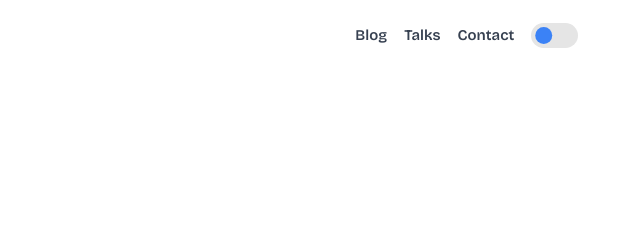
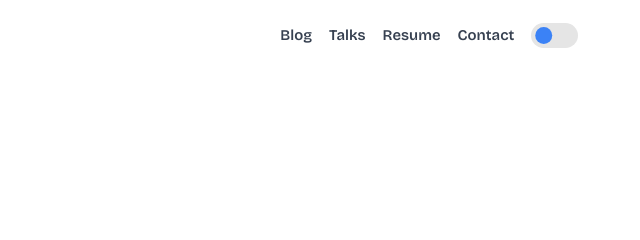
Before and after one commit to yamanidev/mohamedyamani.com, an Astro site: page / in a window 1280 px wide. Shown: the top 240 px of the page, 640-1280 px from the left. Built offline with nearby package versions, Linux system fonts and the light colour scheme; Astro itself is replaced by a stand-in of ours; a web font is replaced by a local one.

Commit message:
feat: add the Resume link to the footer and navbar

```diff
--- a/src/components/Footer.astro
+++ b/src/components/Footer.astro
@@ -15,6 +15,10 @@ const WEBSITE_LINKS = [
   {
     text: "Talks",
     link: "/talks/",
+  },
+  {
+    text: "Resume",
+    link: "/resume/",
   },
   {
     text: "Categories",
--- a/src/components/Navbar.astro
+++ b/src/components/Navbar.astro
@@ -39,6 +39,9 @@ import Logo from "./svg/Logo.astro";
               <NavbarLink href="/talks/">Talks</NavbarLink>
             </li>
             <li>
+              <NavbarLink href="/resume/">Resume</NavbarLink>
+            </li>
+            <li>
               <NavbarLink href="/contact/">Contact</NavbarLink>
             </li>
           </ul>
@@ -60,6 +63,9 @@ import Logo from "./svg/Logo.astro";
           <NavbarLink href="/talks/">Talks</NavbarLink>
         </li>
         <li class="py-4">
+          <NavbarLink href="/resume/">Resume</NavbarLink>
+        </li>
+        <li class="py-4">
           <NavbarLink href="/contact/">Contact</NavbarLink>
         </li>
       </ul>
```
